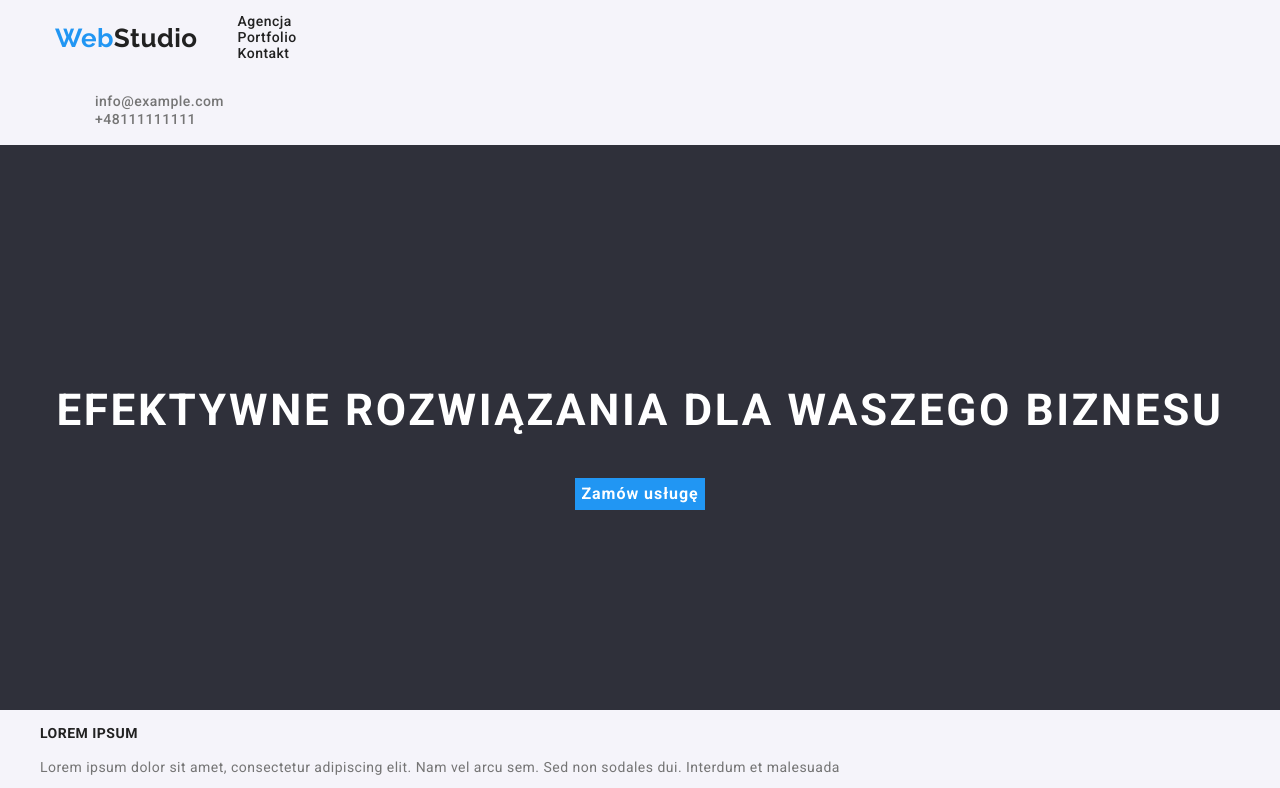
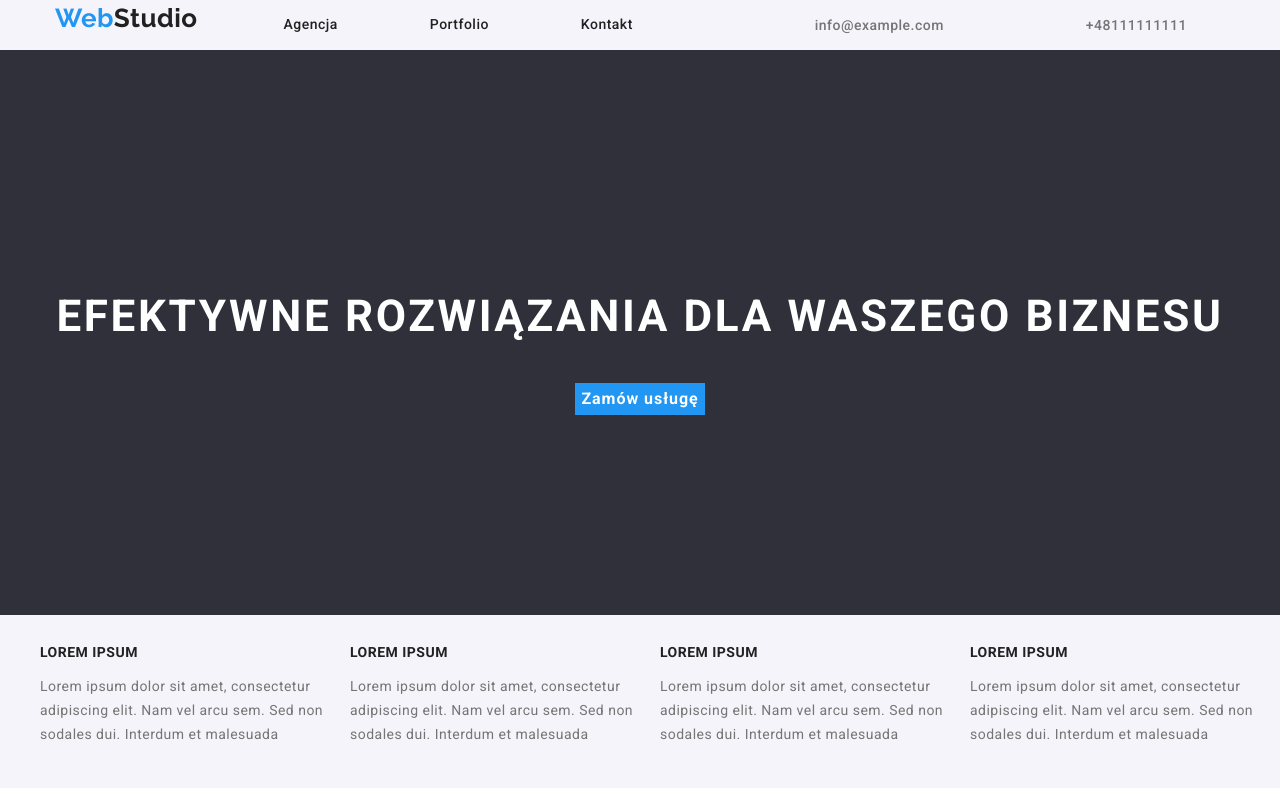
Before and after one commit to lwisniewski96/goit-markup-hw-03, a plain HTML site: page index.html in a window 1280 px wide. Shown: the top 788 px of the page. Drawn offline with nearby package versions, Linux system fonts and the light colour scheme.

Commit message:
rework1
robie header

```diff
--- a/css/styles.css
+++ b/css/styles.css
@@ -89,6 +89,7 @@
   font-weight: 500;
   font-size: 14px;
   line-height: 1.14;
+  margin: 46px;
 }
 
 .colorgrey {
@@ -100,7 +101,6 @@
   font-size: 14px;
   line-height: 1.17;
   display: flex;
-  align-items: center;
 }
 
 .navigationlist > .infolist {
@@ -127,6 +127,7 @@
 
 .list {
   list-style-type: none;
+  display: flex;
 }
 .contact {
   text-decoration: none;
@@ -170,6 +171,7 @@
   font-weight: 500;
   font-size: 14px;
   line-height: 1.14;
+  display: flex;
 }
 
 .portoflio {
@@ -205,8 +207,17 @@
 .container {
   padding: 0 15px;
   width: 100%;
-  max-width: 1200px;
+  width: 1200px;
   margin: 0 auto;
+}
+.headerstyle {
+  display: flex;
+  justify-content: space-between;
+  align-items: center;
+}
+
+.mailandtellist {
+  margin-left: 50px;
 }
 
 /* .containter {
@@ -217,9 +228,9 @@
   margin: 0 auto;
   display: flex;
 } */
-.logo-box {
+/* .logo-box {
   display: flex;
-}
+} */
 
 .hero {
   padding-top: 200px;
--- a/index.html
+++ b/index.html
@@ -26,7 +26,7 @@
   </head>
   <body class="mainelement">
     <header>
-      <div class="container">
+      <div class="container headerstyle">
         <nav class="navigationlist">
           <div class="logo-box">
             <a class="logo" href="index.html" class="studioname"
@@ -41,26 +41,27 @@
             <li><a class="infolist hoverblue" href="#">Kontakt</a></li>
           </ul>
         </nav>
-        <div class="list-box">
+        <!-- <div class="list-box"> -->
           <ul class="list">
-            <li>
+            <li class="mailandtellist">
               <a
                 class="infolist colorgrey hoverblue"
                 href="mailto:info@example.com"
                 >info@example.com</a
               >
             </li>
-            <li>
+            <li class="mailandtellist">
               <a class="infolist colorgrey hoverblue" href="tel:+48111111111"
                 >+48111111111</a
               >
             </li>
           </ul>
-        </div>
-      </div>
+        <!-- </div>
+      </div> -->
     </header>
 
     <main>
+
       <section class="backround hero">
         <h1 class="bigtext">Efektywne rozwiązania dla waszego biznesu</h1>
 
```
